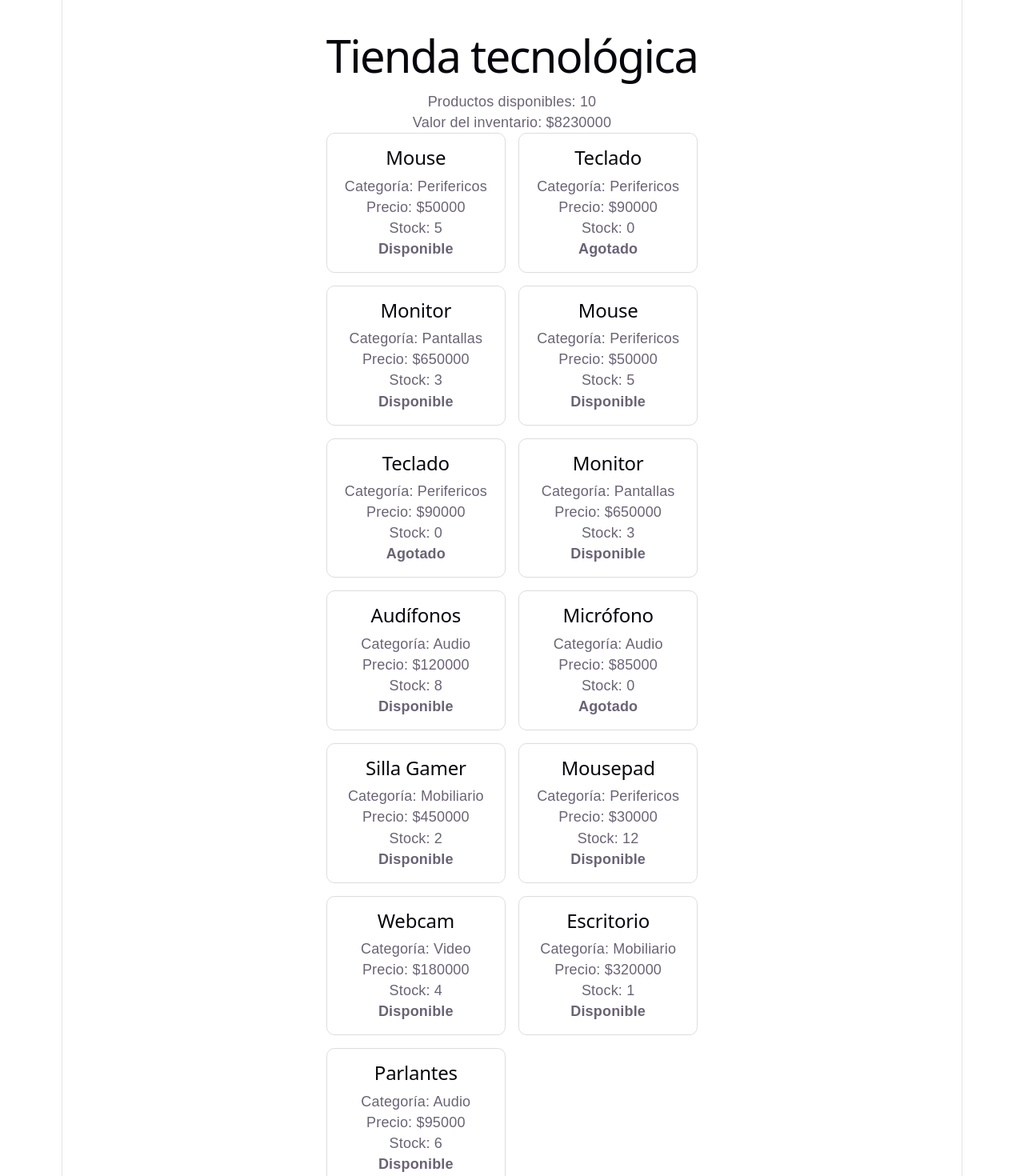
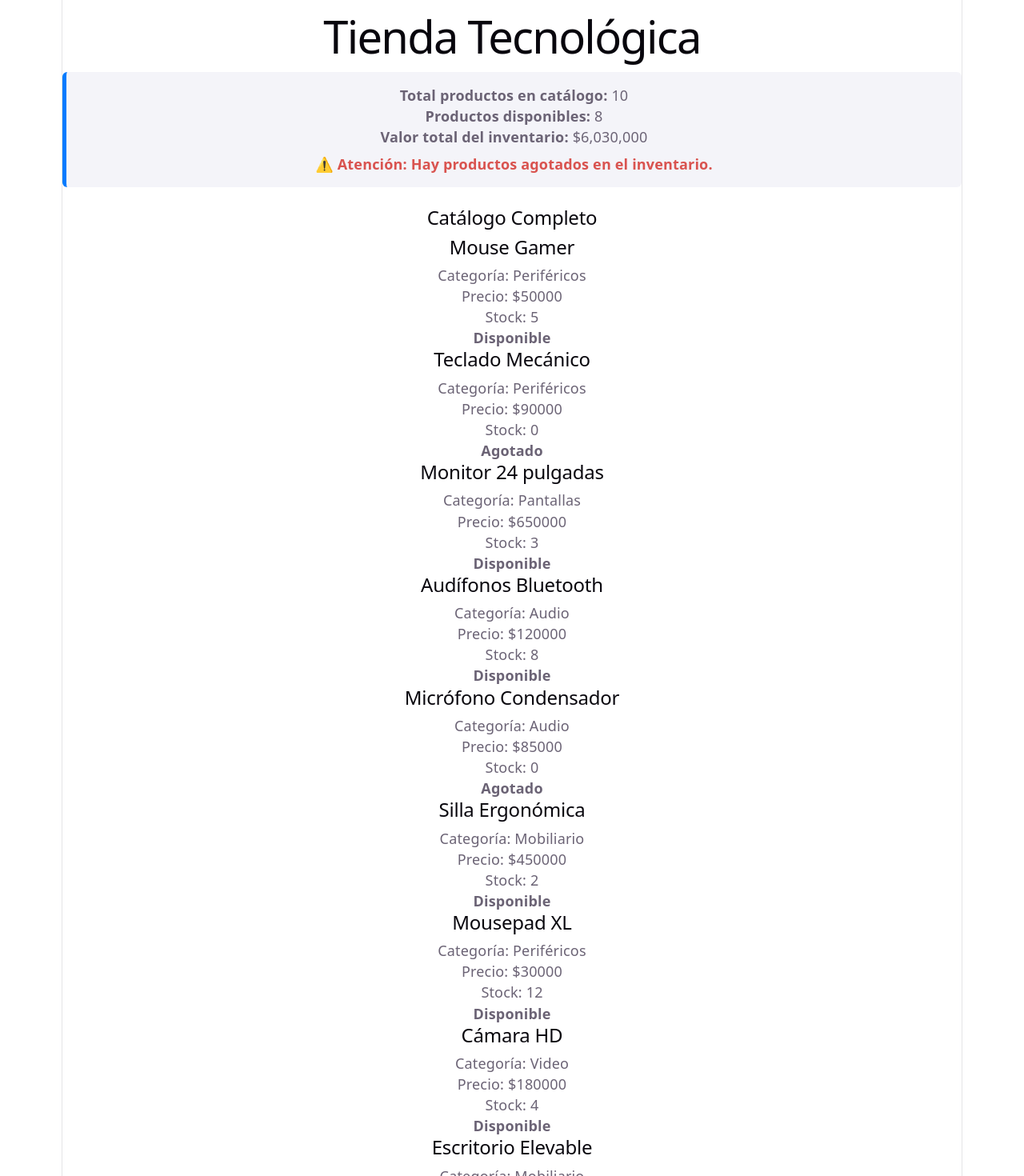
Before and after one commit to franyersonarrieche008-sys/TrabajoReact24Agosto, a React (Vite) app: page / in a window 1280 px wide. Shown: the top 1470 px of the page at 80% size. Built offline with nearby package versions, Linux system fonts and the light colour scheme.

Commit message:
feat: reto final de autonomia con lista de disponibles y alertas

```diff
--- a/src/App.css
+++ b/src/App.css
@@ -185,20 +185,22 @@
 }
 */
 
-.contenedor {
-max-width: 1100px;
-margin: 0 auto;
-padding: 24px;
-font-family: Arial, sans-serif;
+.resumen-panel {
+  background-color: #f4f4f9;
+  border-left: 5px solid #007bff;
+  padding: 16px;
+  margin-bottom: 24px;
+  border-radius: 6px;
 }
-.productos {
-display: grid;
-grid-template-columns: repeat(auto-fit, minmax(220px, 1fr));
-gap: 16px;
+
+.alerta-agotados {
+  color: #d9534f;
+  font-weight: bold;
+  margin-top: 8px;
 }
-.producto-card {
-border: 1px solid #ddd;
-border-radius: 10px;
-padding: 16px;
-background: white;
+
+hr {
+  margin: 40px 0;
+  border: 0;
+  border-top: 1px solid #ccc;
 }
--- a/src/App.jsx
+++ b/src/App.jsx
@@ -126,26 +126,48 @@ export default App
 import ProductoCard from './components/ProductoCard';
 import { productos } from './data/productos';
 import './App.css';
+
 function App() {
+  // Filtrar solo los productos disponibles
   const disponibles = productos.filter(producto => producto.stock > 0);
+
+  // Verificar si hay al menos un producto agotado con .some()
+  const hayAgotados = productos.some(producto => producto.stock === 0);
+
+  // Calcular el valor total del inventario (precio * stock) con .reduce()
   const valorInventario = productos.reduce(
-(total, producto) => total + producto.precio * producto.stock,
+    (total, producto) => total + (producto.precio * producto.stock),
     0
   );
+
   return (
     <main className="contenedor">
-<h1>Tienda tecnológica</h1>
-<p>Productos disponibles: {disponibles.length}</p>
-<p>Valor del inventario: ${valorInventario}</p>
+      <h1>Tienda Tecnológica</h1>
+
+      <div className="resumen-panel">
+        <p><strong>Total productos en catálogo:</strong> {productos.length}</p>
+        <p><strong>Productos disponibles:</strong> {disponibles.length}</p>
+        <p><strong>Valor total del inventario:</strong> ${valorInventario.toLocaleString()}</p>
+        {hayAgotados && <p className="alerta-agotados">⚠️ Atención: Hay productos agotados en el inventario.</p>}
+      </div>
+
+      <h2>Catálogo Completo</h2>
       <section className="productos">
         {productos.map(producto => (
-<ProductoCard
-key={producto.id}
-producto={producto}
-/>
+          <ProductoCard key={producto.id} producto={producto} />
+        ))}
+      </section>
+
+      <hr />
+
+      <h2>Solo Productos Disponibles</h2>
+      <section className="productos">
+        {disponibles.map(producto => (
+          <ProductoCard key={producto.id} producto={producto} />
         ))}
       </section>
     </main>
   );
 }
+
 export default App;
--- a/src/data/productos.js
+++ b/src/data/productos.js
@@ -1,16 +1,12 @@
 export const productos = [
-{ id: 1, nombre: 'Mouse', precio: 50000, categoria: 'Perifericos', stock: 5 },
-{ id: 2, nombre: 'Teclado', precio: 90000, categoria: 'Perifericos', stock: 0 },
-{ id: 3, nombre: 'Monitor', precio: 650000, categoria: 'Pantallas', stock: 3 },
-// Agrega los demás productos de tu ejercicio
-{ id: 4, nombre: 'Mouse', precio: 50000, categoria: 'Perifericos', stock: 5 },
-{ id: 5, nombre: 'Teclado', precio: 90000, categoria: 'Perifericos', stock: 0 },
-{ id: 6, nombre: 'Monitor', precio: 650000, categoria: 'Pantallas', stock: 3 },
-{ id: 7, nombre: 'Audífonos', precio: 120000, categoria: 'Audio', stock: 8 },
-{ id: 8, nombre: 'Micrófono', precio: 85000, categoria: 'Audio', stock: 0 },
-{ id: 9, nombre: 'Silla Gamer', precio: 450000, categoria: 'Mobiliario', stock: 2 },
-{ id: 10, nombre: 'Mousepad', precio: 30000, categoria: 'Perifericos', stock: 12 },
-{ id: 11, nombre: 'Webcam', precio: 180000, categoria: 'Video', stock: 4 },
-{ id: 12, nombre: 'Escritorio', precio: 320000, categoria: 'Mobiliario', stock: 1 },
-{ id: 13, nombre: 'Parlantes', precio: 95000, categoria: 'Audio', stock: 6 }
+  { id: 1, nombre: 'Mouse Gamer', precio: 50000, categoria: 'Periféricos', stock: 5 },
+  { id: 2, nombre: 'Teclado Mecánico', precio: 90000, categoria: 'Periféricos', stock: 0 },
+  { id: 3, nombre: 'Monitor 24 pulgadas', precio: 650000, categoria: 'Pantallas', stock: 3 },
+  { id: 4, nombre: 'Audífonos Bluetooth', precio: 120000, categoria: 'Audio', stock: 8 },
+  { id: 5, nombre: 'Micrófono Condensador', precio: 85000, categoria: 'Audio', stock: 0 },
+  { id: 6, nombre: 'Silla Ergonómica', precio: 450000, categoria: 'Mobiliario', stock: 2 },
+  { id: 7, nombre: 'Mousepad XL', precio: 30000, categoria: 'Periféricos', stock: 12 },
+  { id: 8, nombre: 'Cámara HD', precio: 180000, categoria: 'Video', stock: 4 },
+  { id: 9, nombre: 'Escritorio Elevable', precio: 320000, categoria: 'Mobiliario', stock: 1 },
+  { id: 10, nombre: 'Parlantes RGB', precio: 95000, categoria: 'Audio', stock: 6 }
 ];
```
Lines whose indentation alone changed are shown as unchanged.
